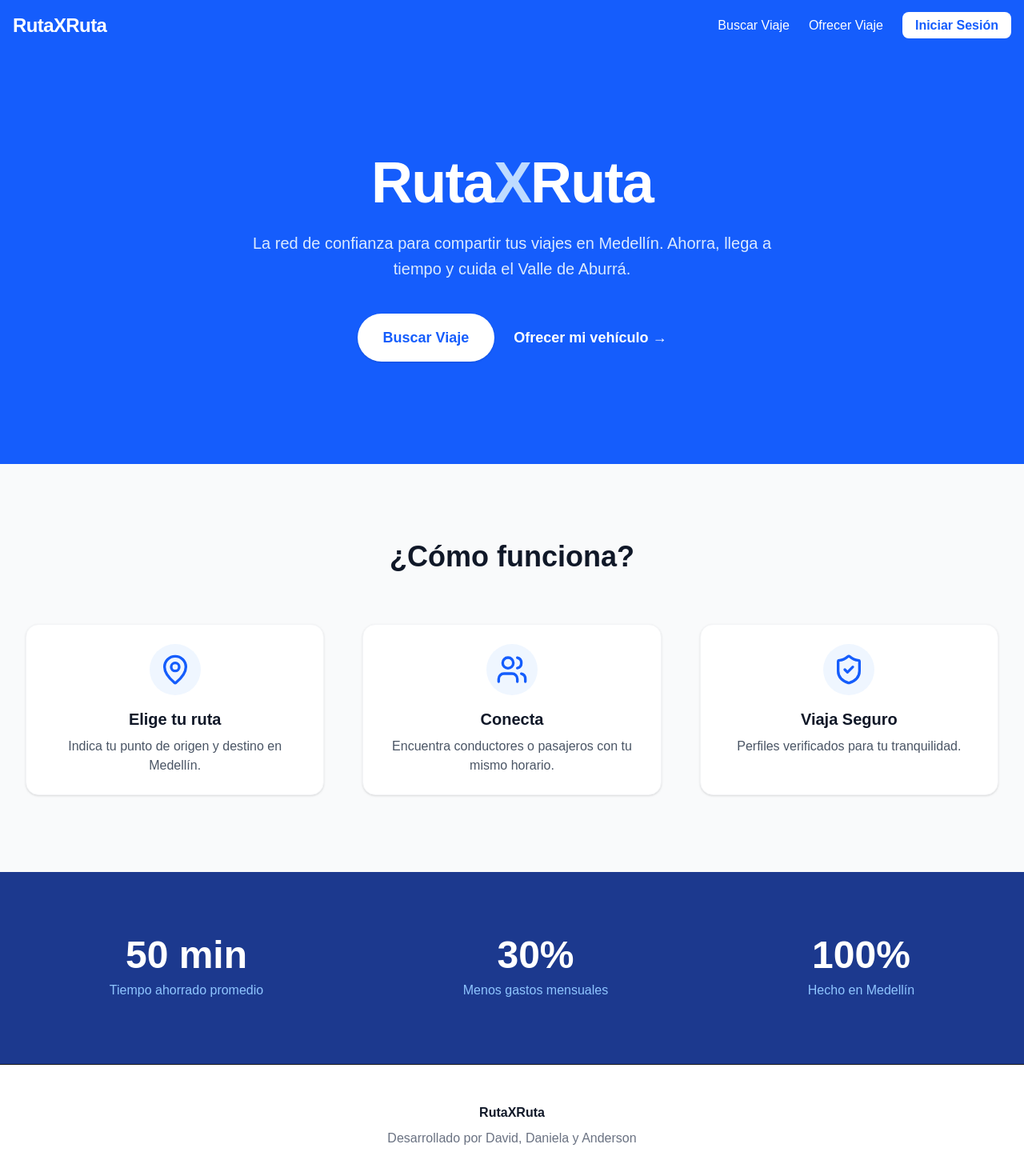
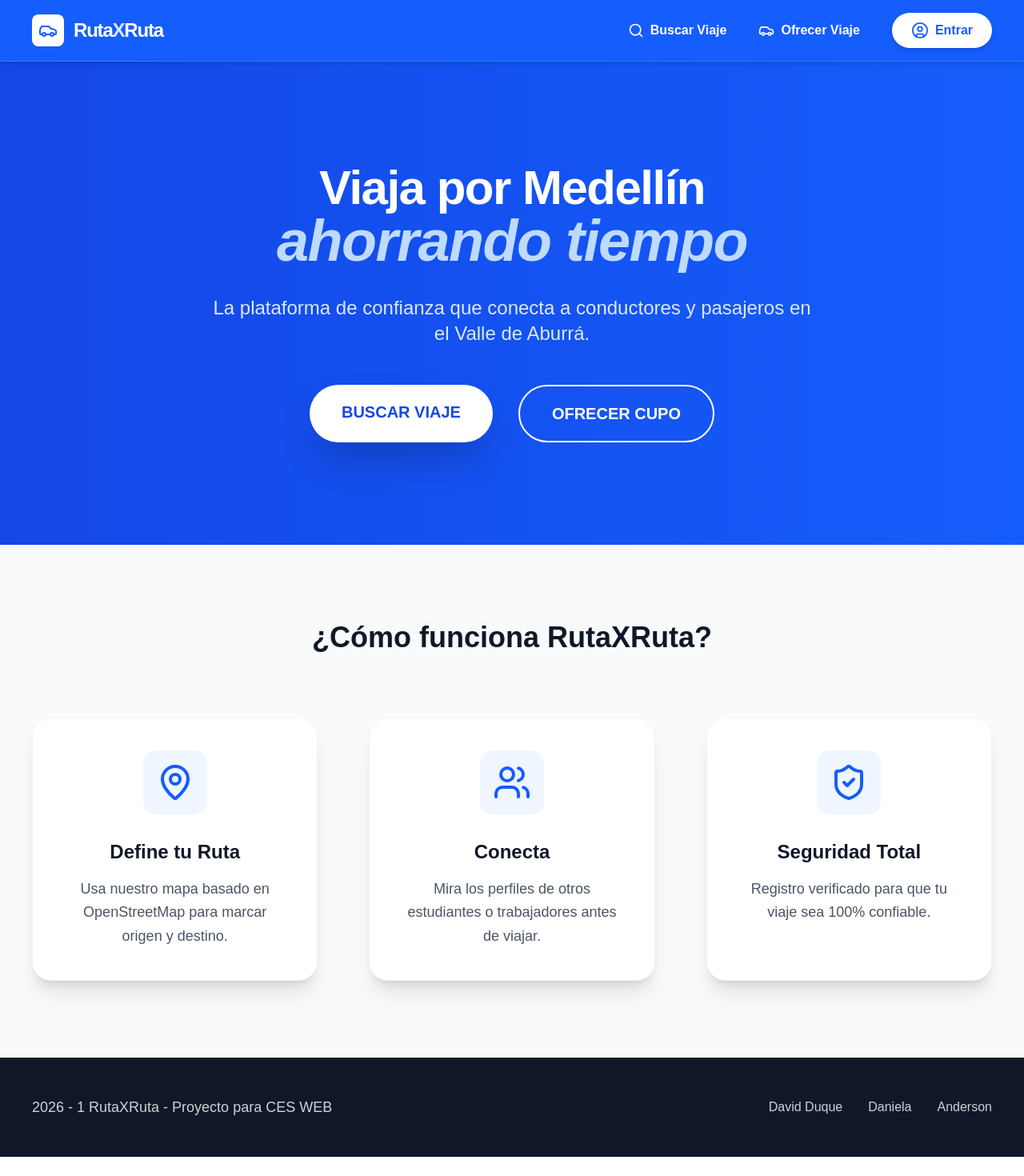
Before and after one commit to sudo-david/rutaxruta, a Next.js app: page / in a window 1280 px wide. Shown: the top 1470 px of the page at 80% size. After the commit the page ends 1446 px from the top, so only its background shows below. Built offline with nearby package versions, Linux system fonts and the light colour scheme.

Commit message:
Se mejoraron la navbar y la landing, se instalo el motion y aplico al components de la navbar y la landing

```diff
--- a/src/app/page.js
+++ b/src/app/page.js
@@ -1,86 +1,73 @@
-"use client"; // Necesario para las animaciones
+"use client";
 import Link from 'next/link';
 import { motion } from 'framer-motion';
-import { Car, Users, ShieldCheck, MapPin, Clock } from 'lucide-react';
+import { MapPin, Users, ShieldCheck } from 'lucide-react';
 
 export default function Home() {
   return (
     <div className="flex flex-col min-h-screen bg-white">
 
-      {/* SECCIÓN HERO CON ANIMACIÓN */}
-      <section className="relative overflow-hidden bg-blue-600 py-24 sm:py-32">
+      {/* SECCIÓN HERO - TEXTOS EN BLANCO */}
+      <section className="relative bg-gradient-to-r from-blue-700 to-blue-600 py-32 text-white">
         <motion.div
           initial={{ opacity: 0, y: 20 }}
           animate={{ opacity: 1, y: 0 }}
-          transition={{ duration: 0.8 }}
-          className="mx-auto max-w-7xl px-6 lg:px-8 text-center"
+          transition={{ duration: 0.6 }}
+          className="container mx-auto px-10 text-center"
         >
-          <h1 className="text-5xl font-extrabold tracking-tight text-white sm:text-7xl">
-            Ruta<span className="text-blue-200">X</span>Ruta
+          <h1 className="text-6xl font-black mb-6 tracking-tight">
+            Viaja por Medellín <br />
+            <span className="text-blue-200 text-7xl italic">ahorrando tiempo</span>
           </h1>
-          <p className="mt-6 text-xl leading-8 text-blue-100 max-w-2xl mx-auto">
-            La red de confianza para compartir tus viajes en Medellín. Ahorra, llega a tiempo y cuida el Valle de Aburrá.
+          <p className="mt-8 text-2xl text-blue-100 max-w-3xl mx-auto font-light">
+            La plataforma de confianza que conecta a conductores y pasajeros en el Valle de Aburrá.
           </p>
-          <div className="mt-10 flex items-center justify-center gap-x-6">
-            <Link href="/buscar" className="rounded-full bg-white px-8 py-4 text-lg font-semibold text-blue-600 shadow-sm hover:bg-blue-50 transition-all transform hover:scale-105">
-              Buscar Viaje
+
+          <div className="mt-12 flex justify-center gap-8">
+            <Link href="/buscar" className="bg-white text-blue-700 px-10 py-5 rounded-full font-black text-xl shadow-2xl hover:bg-blue-50 transition-transform hover:-translate-y-1">
+              BUSCAR VIAJE
             </Link>
-            <Link href="/publicar" className="text-lg font-semibold leading-6 text-white hover:text-blue-200 transition">
-              Ofrecer mi vehículo <span aria-hidden="true">→</span>
+            <Link href="/publicar" className="border-2 border-white text-white px-10 py-5 rounded-full font-bold text-xl hover:bg-white/10 transition-colors">
+              OFRECER CUPO
             </Link>
           </div>
         </motion.div>
       </section>
 
-      {/* SECCIÓN "CÓMO FUNCIONA" (NUEVA) */}
-      <section className="py-24 bg-gray-50">
-        <div className="mx-auto max-w-7xl px-6 lg:px-8">
-          <div className="text-center mb-16">
-            <h2 className="text-3xl font-bold text-gray-900 sm:text-4xl">¿Cómo funciona?</h2>
-          </div>
-          <div className="grid grid-cols-1 gap-12 sm:grid-cols-3">
+      {/* SECCIÓN "CÓMO FUNCIONA" */}
+      <section className="py-24 bg-gray-50 px-10">
+        <div className="container mx-auto">
+          <h2 className="text-4xl font-bold text-center text-gray-900 mb-20">¿Cómo funciona RutaXRuta?</h2>
+
+          <div className="grid grid-cols-3 gap-16">
             {[
-              { icon: <MapPin className="w-10 h-10 text-blue-600" />, title: "Elige tu ruta", desc: "Indica tu punto de origen y destino en Medellín." },
-              { icon: <Users className="w-10 h-10 text-blue-600" />, title: "Conecta", desc: "Encuentra conductores o pasajeros con tu mismo horario." },
-              { icon: <ShieldCheck className="w-10 h-10 text-blue-600" />, title: "Viaja Seguro", desc: "Perfiles verificados para tu tranquilidad." }
+              { icon: <MapPin className="w-12 h-12 text-blue-600" />, title: "Define tu Ruta", desc: "Usa nuestro mapa basado en OpenStreetMap para marcar origen y destino." },
+              { icon: <Users className="w-12 h-12 text-blue-600" />, title: "Conecta", desc: "Mira los perfiles de otros estudiantes o trabajadores antes de viajar." },
+              { icon: <ShieldCheck className="w-12 h-12 text-blue-600" />, title: "Seguridad Total", desc: "Registro verificado para que tu viaje sea 100% confiable." }
             ].map((item, index) => (
               <motion.div
                 key={index}
-                whileHover={{ scale: 1.05 }}
-                className="flex flex-col items-center text-center p-6 bg-white rounded-2xl shadow-sm border border-gray-100"
+                whileHover={{ y: -10 }}
+                className="bg-white p-10 rounded-3xl shadow-xl border border-gray-100 text-center"
               >
-                <div className="mb-4 p-3 bg-blue-50 rounded-full">{item.icon}</div>
-                <h3 className="text-xl font-bold text-gray-900">{item.title}</h3>
-                <p className="mt-2 text-gray-600">{item.desc}</p>
+                <div className="inline-block p-4 bg-blue-50 rounded-2xl mb-6">{item.icon}</div>
+                <h3 className="text-2xl font-bold text-gray-900 mb-4">{item.title}</h3>
+                <p className="text-gray-600 text-lg leading-relaxed">{item.desc}</p>
               </motion.div>
             ))}
           </div>
         </div>
       </section>
 
-      {/* SECCIÓN DE DATOS (MENCIONADOS EN TU PDF) */}
-      <section className="py-20 bg-blue-900 text-white">
-        <div className="mx-auto max-w-7xl px-6 lg:px-8 flex flex-col md:flex-row items-center justify-around gap-10">
-          <div className="text-center">
-            <div className="text-5xl font-bold mb-2">50 min</div>
-            <p className="text-blue-300">Tiempo ahorrado promedio</p>
+      {/* FOOTER */}
+      <footer className="bg-gray-900 py-12 text-white px-10">
+        <div className="container mx-auto flex justify-between items-center opacity-80">
+          <p className="text-lg">2026 - 1 RutaXRuta - Proyecto para CES WEB</p>
+          <div className="flex gap-8">
+            <span>David Duque</span>
+            <span>Daniela</span>
+            <span>Anderson</span>
           </div>
-          <div className="text-center">
-            <div className="text-5xl font-bold mb-2">30%</div>
-            <p className="text-blue-300">Menos gastos mensuales</p>
-          </div>
-          <div className="text-center">
-            <div className="text-5xl font-bold mb-2">100%</div>
-            <p className="text-blue-300">Hecho en Medellín</p>
-          </div>
-        </div>
-      </section>
-
-      {/* FOOTER */}
-      <footer className="bg-white py-12 border-t">
-        <div className="text-center text-gray-500">
-          <p className="font-semibold text-gray-900">RutaXRuta</p>
-          <p className="mt-2">Desarrollado por David, Daniela y Anderson</p>
         </div>
       </footer>
     </div>
--- a/src/components/Navbar.jsx
+++ b/src/components/Navbar.jsx
@@ -1,22 +1,41 @@
+"use client";
 import Link from 'next/link';
+import { motion } from 'framer-motion';
+import { Car, Search, UserCircle } from 'lucide-react';
 
 const Navbar = () => {
   return (
-    <nav className="bg-blue-600 p-4 text-white shadow-lg">
-      <div className="container mx-auto flex justify-between items-center">
-        <Link href="/" className="text-2xl font-bold tracking-tight">
-          RutaXRuta
-        </Link>
+    <nav className="sticky top-0 z-50 bg-blue-600 border-b border-blue-500 shadow-md">
+      <div className="container mx-auto px-10 py-4 flex justify-between items-center">
 
-        <div className="space-x-6">
-          <Link href="/buscar" className="hover:text-blue-200 transition">
-            Buscar Viaje
+        {/* LOGO */}
+        <motion.div
+          whileHover={{ scale: 1.02 }}
+          className="flex items-center gap-3"
+        >
+          <div className="bg-white p-2 rounded-lg">
+            <Car className="text-blue-600 w-6 h-6" />
+          </div>
+          <Link href="/" className="text-2xl font-black tracking-tighter text-white">
+            Ruta<span className="text-blue-100">X</span>Ruta
           </Link>
-          <Link href="/publicar" className="hover:text-blue-200 transition">
-            Ofrecer Viaje
+        </motion.div>
+
+        {/* LINKS ESCRITORIO - COLORES CORREGIDOS */}
+        <div className="flex items-center space-x-10 font-semibold">
+          <Link href="/buscar" className="flex items-center gap-2 text-white hover:text-blue-100 transition-colors">
+            <Search size={20} /> Buscar Viaje
           </Link>
-          <Link href="/login" className="bg-white text-blue-600 px-4 py-2 rounded-lg font-semibold hover:bg-blue-50 transition">
-            Iniciar Sesión
+          <Link href="/publicar" className="flex items-center gap-2 text-white hover:text-blue-100 transition-colors">
+            <Car size={20} /> Ofrecer Viaje
+          </Link>
+
+          {/* BOTÓN ENTRAR */}
+          <Link
+            href="/login"
+            className="flex items-center gap-2 bg-white text-blue-600 px-6 py-2.5 rounded-full font-bold hover:bg-blue-50 transition-all shadow-md transform active:scale-95"
+          >
+            <UserCircle size={22} /> Entrar
           </Link>
         </div>
       </div>
```
